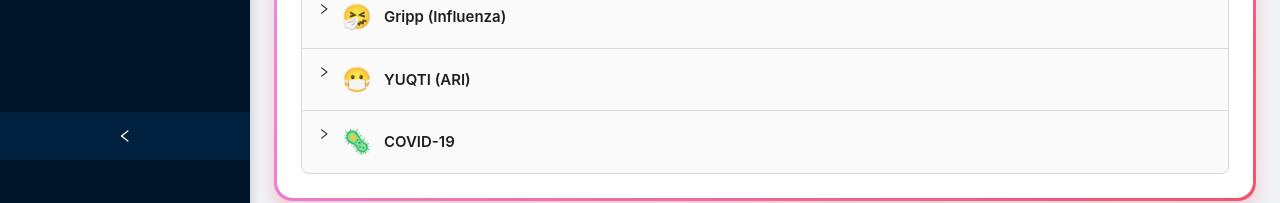
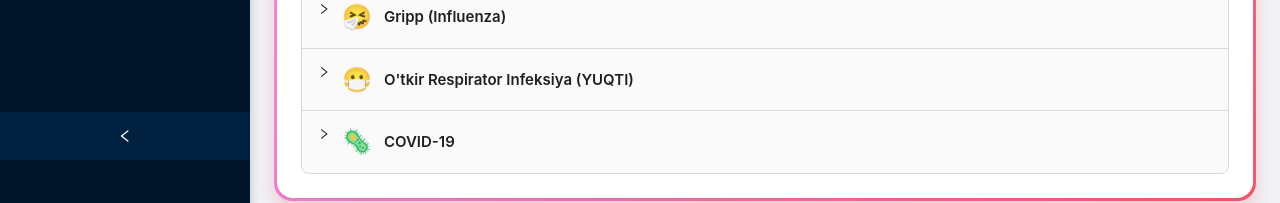
Before and after one commit to Ravshan1989/project_ses, a React (Vite) app in the folder frontend/: page /dashboard in a window 1280 px wide. Shown: the part 640-843 px from the top of the page. Built offline with nearby package versions, Linux system fonts and the light colour scheme; no server answers; sample sign-in values are in the browser's storage.

Commit message:
fix: Update ARI label to be more descriptive (O'tkir Respirator Infeksiya)

```diff
--- a/frontend/src/features/dashboard/DashboardPage.tsx
+++ b/frontend/src/features/dashboard/DashboardPage.tsx
@@ -645,7 +645,7 @@
                                         label: (
                                             <div style={{ display: 'flex', alignItems: 'center', gap: '12px' }}>
                                                 <span style={{ fontSize: '24px' }}>😷</span>
-                                                <Typography.Text strong style={{ fontSize: '15px' }}>YUQTI (ARI)</Typography.Text>
+                                                <Typography.Text strong style={{ fontSize: '15px' }}>O'tkir Respirator Infeksiya (YUQTI)</Typography.Text>
                                             </div>
                                         ),
                                         children: selectedDiseaseType === 'ari' && forecastData ? (
```
